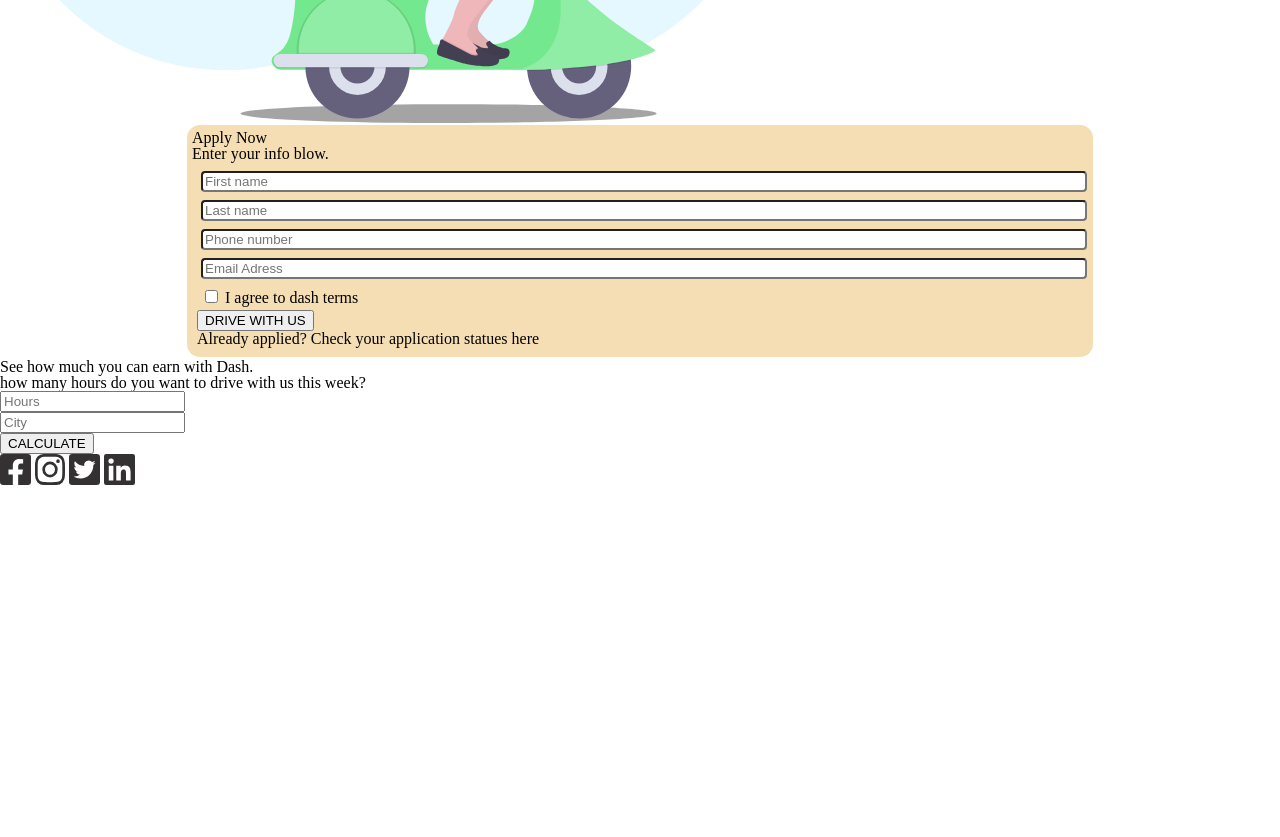
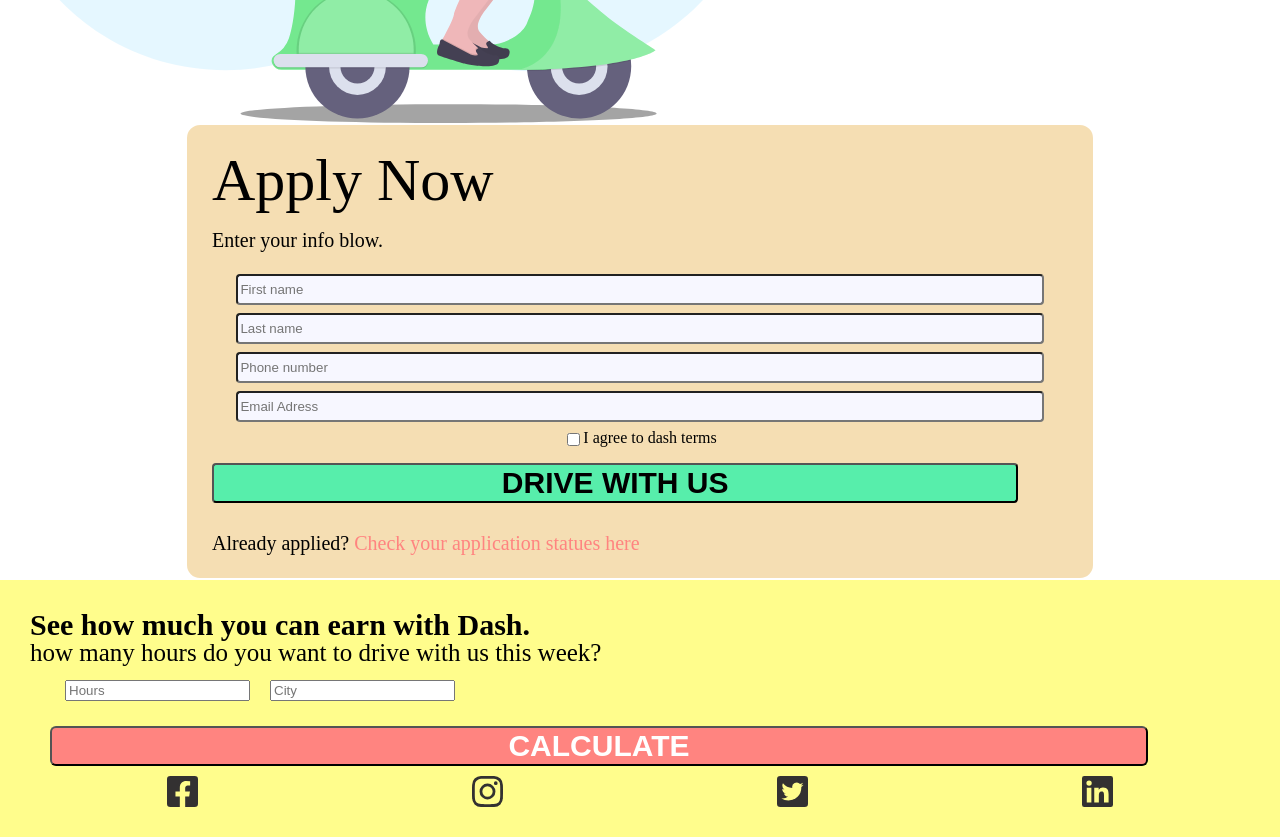
Before and after one commit to Rita426/Rita426.github.io, a plain HTML site: page project-directory/index.html in a window 1280 px wide. Shown: the part 980-1817 px from the top of the page. Before the commit the page ends 1468 px from the top, so only its background shows below. Drawn offline with Linux system fonts and the light colour scheme.

Commit message:
update css

```diff
--- a/project-directory/index.html
+++ b/project-directory/index.html
@@ -38,8 +38,8 @@
      <div class="apply-form-section">
          <input class="apply-form-input" type="email" placeholder="Email Adress">
      </div>
-     <div class="apply-form-section">
-         <input type="checkbox" id="agree" name="agree" value="agree">
+     <div id="agree" class="apply-form-section">
+         <input type="checkbox" name="agree" value="agree">
          <label for="agree">I agree to dash terms</label>
      </div>
      <button type="submit">DRIVE WITH US</button>
@@ -51,14 +51,16 @@
  <footer>
      <h3 class="footer-title">See how much you can earn with Dash.</h3>
       <p>how many hours do you want to drive with us this week?</p>
- <section class="hours-info" id="hours-info">
+ <section id="hours" class="hours">
+     <div id="hours-city">
      <div><label class="hours-info">
-         <input class="hours-info-input" type="number" placeholder="Hours">
+         <input class="hours" type="number" placeholder="Hours">
      </div>
-     <div><label class="hours-info">
-         <input class="hours-info-input" type="text" placeholder="City">
+     <div><label class="city-info">
+         <input class="city" type="text" placeholder="City">
      </div>
-        <button type="submit">CALCULATE</button>
+     </div>
+        <button id="calculate" class="calculate" type="submit">CALCULATE</button>
  </section>
  <section id="icons" class="icons">
      <img src="images/images/icons/facebook.svg" alt="facebook">
--- a/project-directory/main.css
+++ b/project-directory/main.css
@@ -80,17 +80,86 @@ h1 {
     background-color:wheat;
 }
 
+.apply-form {
+    margin:
+}
 
-.apply-form {
-    margin: 5px;
-}
 .apply-form-section {
     padding: 4px;
+    display: flex;
+    justify-content: center;
 }
 
 .apply-form-input {
-    width: 100%;
+    width: 90%;
+    height: 25px;
     border-radius: 4px;
+    background-color: #f7f7ff;
+}
+
+#agree .apply-form-section {
+    display: flex;
+    justify-content: flex-start;
+}
+
+h2 {
+    font-size: 60px;
+    margin: 20px;
+}
+
+.apply p {
+    font-size: 20px;
+    margin:20px;
+}
+
+button {
+    background-color: #57eeab;
+    margin: 10px 20px;
+    width: 90%;
+    height: 40px;
+    border-radius: 4px;
+    font-size: 30px;
+    font-weight: bolder;
+}
+
+span {
+    color: #ff8480;
+}
+
+footer {
+    background-color: #fffd8c;
+    padding: 30px;
+}
+
+h3 {
+    font-size: 30px;
+    font-weight: bolder;
+}
+
+footer p {
+    font-size: 25px;
+}
+
+#hours-city {
+    margin: 15px;
+    display: flex;
+    flex-direction: row;
+}
+
+.hours-info {
+    margin: 10px;
+    padding: 10px;
+}
+
+#calculate.calculate {
+    color: white;
+    background-color: #ff8480;
+    border-radius: 6px;
+}
+
+.icons {
+    display: flex;
+    justify-content: space-around;
 }
 
 
```
